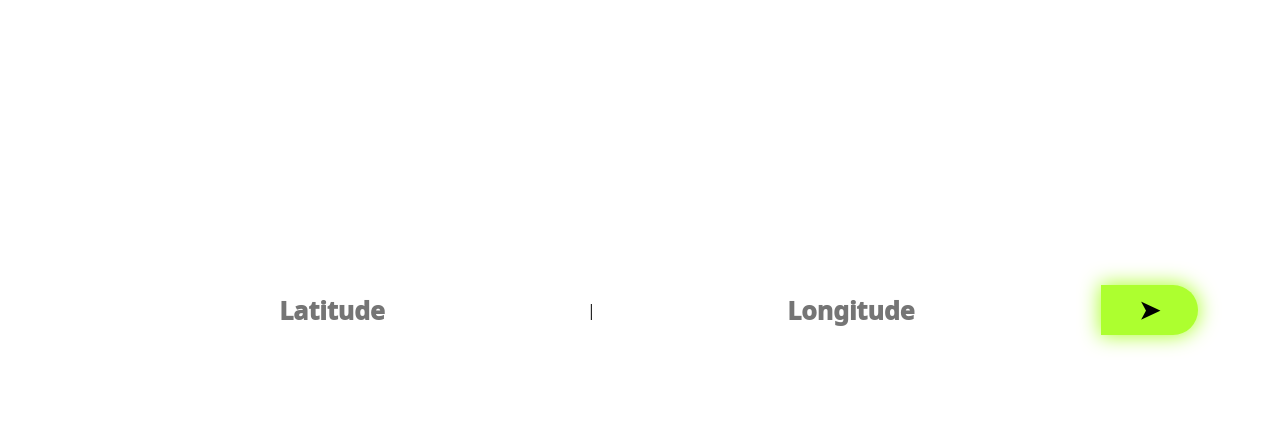
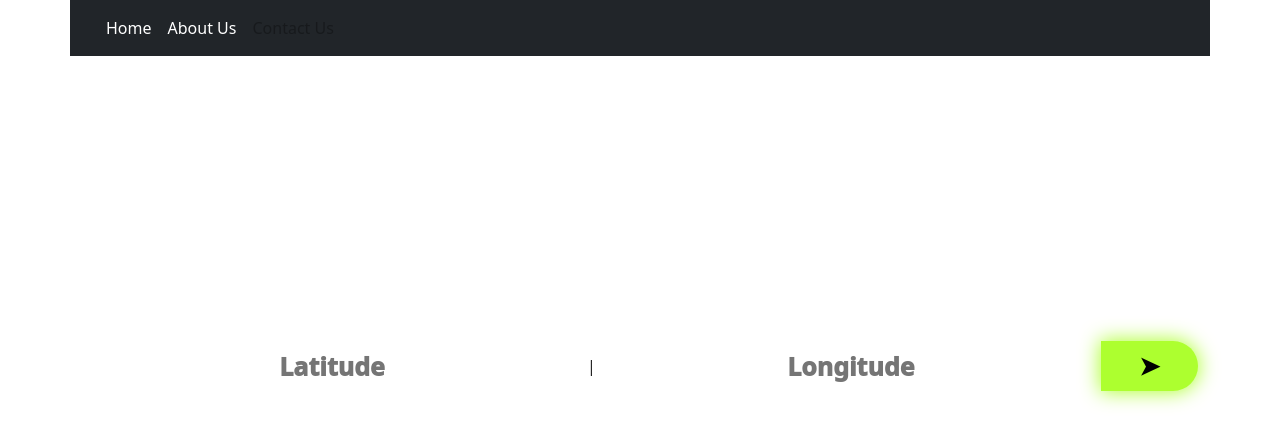
Before and after one commit to sagnikcapital/weather-app, a React (Create React App) app: page / in a window 1280 px wide. Shown: the top 446 px of the page. Built offline with nearby package versions, Linux system fonts and the light colour scheme.

Commit message:
lat-long-fields

```diff
--- a/src/Components/Home/home.css
+++ b/src/Components/Home/home.css
@@ -2,7 +2,7 @@
   margin: 0;
   padding: 0;
   display: flex;
-  align-items: center;
+  /* align-items: center; */
   justify-content: center;
   background-color: rgb(15, 15, 15);
   height: 619px;
--- a/src/Components/Home/index.jsx
+++ b/src/Components/Home/index.jsx
@@ -2,7 +2,7 @@
 import { BrowserRouter as Router, Routes, Route } from 'react-router-dom';
 import './home.css';
 import Header from '../Layout/Header/Header';
-import { Container,Row,Col } from 'react-bootstrap';
+import { Container,Row,Col, Modal } from 'react-bootstrap';
 
 function Home(){
   const [latitude, setLatitude] = useState('');
@@ -39,17 +39,16 @@
       setLatitudeError('');
       setLongitudeError('');
     }, 1000); // Set timeout to 2000 milliseconds (2 seconds)
-
-    return () => clearTimeout(errorTimeout); // Cleanup function to clear timeout
+    return () => clearTimeout(errorTimeout);
   }, [latitudeError, longitudeError]);
 
 
   return (
     <>
-    {/* <Header></Header> */}
-    <Container>
-      <Row>
-        <Col>
+    <Header></Header>
+    <Container className='h-100'>
+      <Row className='h-100'>
+        <Col className='d-flex align-items-center justify-content-center h-100'>
             <div className="contenir">
               <div className="input-wrapper">
                 <input
--- /dev/null
+++ b/src/Components/Layout/Modal/Details.js
@@ -0,0 +1,2 @@
+import { Container, Navbar, Nav, Form, FormControl, Button } from 'react-bootstrap';
+import 'bootstrap/dist/css/bootstrap.min.css';
```
Lines whose indentation alone changed are shown as unchanged.
